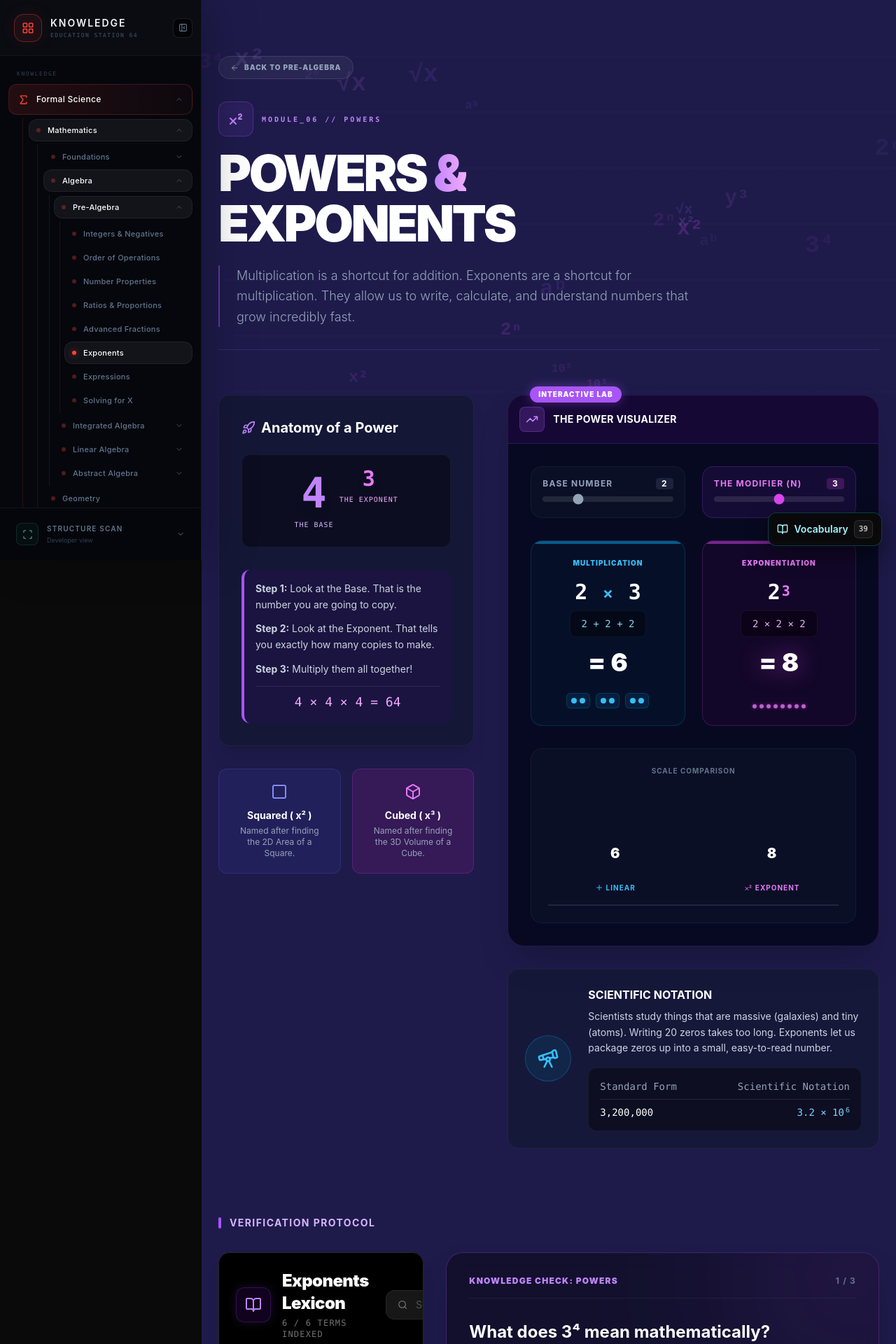
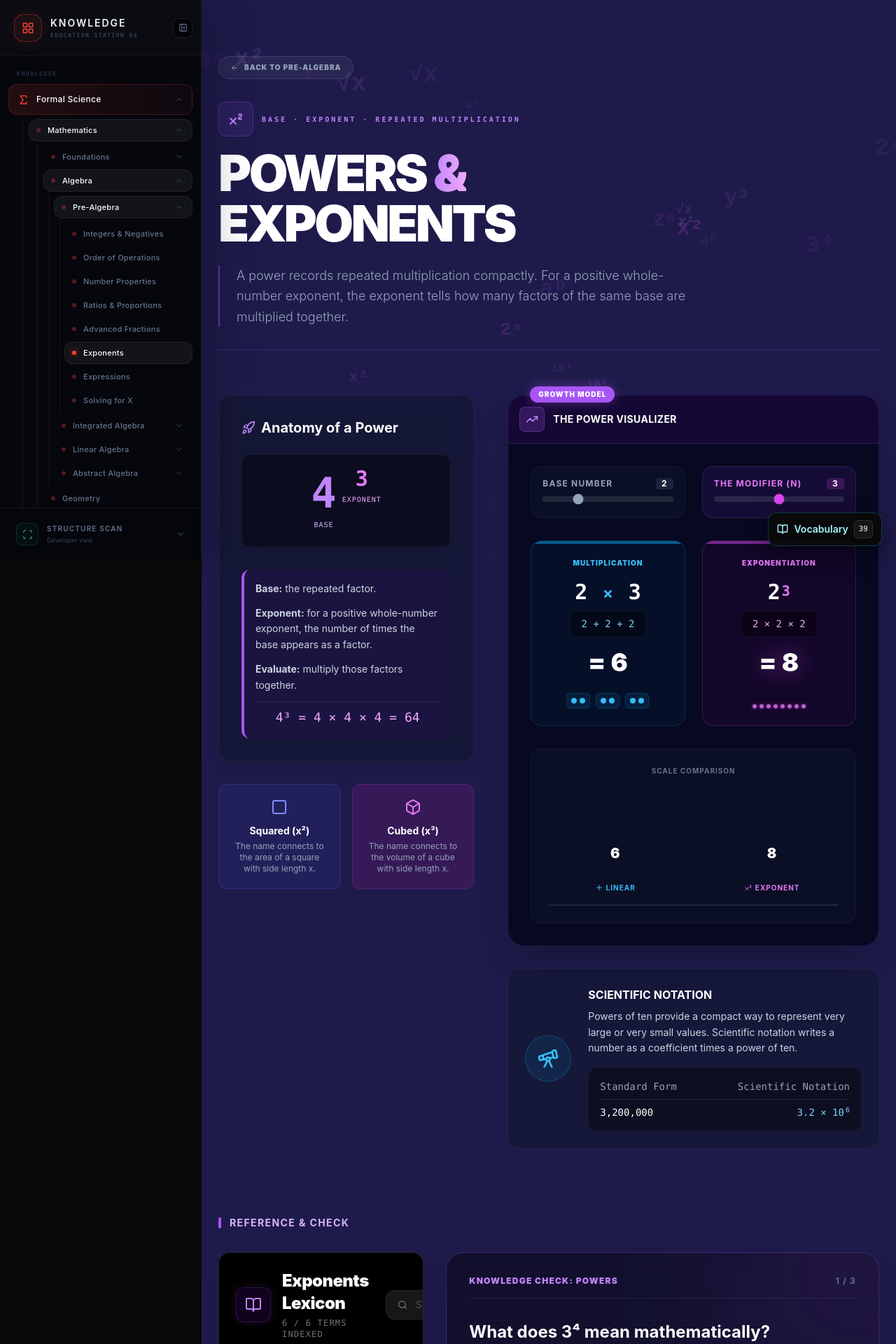
Before and after one commit to nickf723/ed-dev, a Next.js app: page /formal-science/mathematics/algebra/pre-algebra/exponents in a window 1280 px wide. Shown: the top 1920 px of the page at 70% size. Built offline with nearby package versions, Linux system fonts and the light colour scheme.

Commit message:
Scope exponent definitions to repeated multiplication

```diff
--- a/app/formal-science/mathematics/algebra/pre-algebra/exponents/page.tsx
+++ b/app/formal-science/mathematics/algebra/pre-algebra/exponents/page.tsx
@@ -4,10 +4,9 @@ import ExponentsBackground from "./_components/ExponentsBackground";
 import ExponentialGrowthLab from "./_components/ExponentialGrowthLab";
 import {
   Superscript, ArrowRight, Rocket,
-  Box, Square, CheckCircle2, ArrowLeft, Telescope
+  Box, Square, ArrowLeft, Telescope
 } from "lucide-react";
 
-// VERIFICATION PROTOCOL IMPORTS
 import Assessment from "@/app/_components/Assessment";
 import VocabApplet from "@/app/_components/VocabApplet";
 import { exponentsVocab } from "@/app/_data/vocab/e/exponents";
@@ -20,10 +19,6 @@ export default function ExponentsPage() {
       <div className="absolute inset-0 bg-radial-vignette opacity-80 pointer-events-none z-0" />
 
       <div className="relative z-10 container mx-auto px-6 py-12">
-
-        {/* =========================================
-            HEADER
-        ========================================= */}
         <header className="mb-16 border-b border-purple-500/20 pb-8 mt-8">
             <Link href="/formal-science/mathematics/algebra/pre-algebra" className="inline-flex items-center gap-2 text-[10px] font-black uppercase tracking-widest text-slate-400 hover:text-white transition-colors mb-8 bg-white/5 px-4 py-2 rounded-full border border-white/10">
                 <ArrowLeft size={12} /> Back to Pre-Algebra
@@ -34,7 +29,7 @@ export default function ExponentsPage() {
               <Superscript className="text-purple-400" size={24} />
             </span>
             <span className="text-[10px] font-mono uppercase tracking-[0.3em] text-purple-400 font-bold">
-              Module_06 // Powers
+              Base · exponent · repeated multiplication
             </span>
           </div>
           <h1 className="text-5xl md:text-7xl font-black text-white tracking-tighter uppercase leading-none">
@@ -42,16 +37,12 @@ export default function ExponentsPage() {
             EXPONENTS
           </h1>
           <p className="mt-6 text-slate-400 max-w-2xl text-lg font-light leading-relaxed border-l-2 border-purple-500/50 pl-6">
-            Multiplication is a shortcut for addition. Exponents are a shortcut for multiplication. They allow us to write, calculate, and understand numbers that grow incredibly fast.
+            A power records repeated multiplication compactly. For a positive whole-number exponent, the exponent tells how many factors of the same base are multiplied together.
           </p>
         </header>
 
         <div className="grid grid-cols-1 lg:grid-cols-12 gap-12 mb-24">
-
-          {/* LEFT: THEORY */}
           <div className="lg:col-span-5 space-y-8">
-
-            {/* The Anatomy */}
             <div className="p-8 bg-slate-900/60 border border-white/5 rounded-2xl backdrop-blur-md shadow-xl">
               <h3 className="text-xl font-bold text-white mb-6 flex items-center gap-2">
                 <Rocket size={20} className="text-purple-400" /> Anatomy of a Power
@@ -60,54 +51,50 @@ export default function ExponentsPage() {
               <div className="flex items-start justify-center gap-2 font-mono mb-8 p-6 bg-black/40 rounded-xl border border-white/5">
                   <div className="text-center">
                       <span className="text-6xl font-black text-purple-400 drop-shadow-lg">4</span>
-                      <div className="text-[10px] text-purple-300 uppercase tracking-widest mt-2">The Base</div>
+                      <div className="text-[10px] text-purple-300 uppercase tracking-widest mt-2">Base</div>
                   </div>
                   <div className="text-center -mt-2">
                       <span className="text-3xl font-black text-fuchsia-400 drop-shadow-lg">3</span>
-                      <div className="text-[10px] text-fuchsia-300 uppercase tracking-widest mt-1">The Exponent</div>
+                      <div className="text-[10px] text-fuchsia-300 uppercase tracking-widest mt-1">Exponent</div>
                   </div>
               </div>
 
               <div className="space-y-3 text-sm text-slate-300 leading-relaxed bg-purple-950/20 p-4 rounded-xl border-l-4 border-purple-500">
-                  <p><strong>Step 1:</strong> Look at the Base. That is the number you are going to copy.</p>
-                  <p><strong>Step 2:</strong> Look at the Exponent. That tells you exactly how many copies to make.</p>
-                  <p><strong>Step 3:</strong> Multiply them all together!</p>
+                  <p><strong>Base:</strong> the repeated factor.</p>
+                  <p><strong>Exponent:</strong> for a positive whole-number exponent, the number of times the base appears as a factor.</p>
+                  <p><strong>Evaluate:</strong> multiply those factors together.</p>
                   <p className="font-mono text-fuchsia-300 pt-2 border-t border-white/10 mt-2 text-center text-lg">
-                      4 × 4 × 4 = 64
+                      4³ = 4 × 4 × 4 = 64
                   </p>
               </div>
             </div>
 
-            {/* Geometry Connection */}
             <div className="grid grid-cols-2 gap-4">
                 <div className="bg-indigo-900/30 border border-indigo-500/20 p-5 rounded-xl flex flex-col items-center text-center gap-3">
                     <Square size={24} className="text-indigo-400" />
                     <div>
-                        <div className="text-sm font-bold text-white">Squared ( x² )</div>
-                        <div className="text-xs text-slate-400 mt-1">Named after finding the 2D Area of a Square.</div>
+                        <div className="text-sm font-bold text-white">Squared (x²)</div>
+                        <div className="text-xs text-slate-400 mt-1">The name connects to the area of a square with side length x.</div>
                     </div>
                 </div>
                 <div className="bg-fuchsia-900/30 border border-fuchsia-500/20 p-5 rounded-xl flex flex-col items-center text-center gap-3">
                     <Box size={24} className="text-fuchsia-400" />
                     <div>
-                        <div className="text-sm font-bold text-white">Cubed ( x³ )</div>
-                        <div className="text-xs text-slate-400 mt-1">Named after finding the 3D Volume of a Cube.</div>
+                        <div className="text-sm font-bold text-white">Cubed (x³)</div>
+                        <div className="text-xs text-slate-400 mt-1">The name connects to the volume of a cube with side length x.</div>
                     </div>
                 </div>
             </div>
-
           </div>
 
-          {/* RIGHT: THE LABORATORY & SCIENCE */}
           <div className="lg:col-span-7 space-y-8">
             <div className="relative">
                 <div className="absolute -top-3 left-8 bg-purple-500 text-white text-[10px] font-black uppercase tracking-widest px-3 py-1 rounded-full shadow-[0_0_15px_rgba(168,85,247,0.4)] z-20">
-                    Interactive Lab
+                    Growth Model
                 </div>
                 <ExponentialGrowthLab />
             </div>
 
-            {/* Scientific Notation */}
             <div className="p-6 bg-slate-900/50 border border-white/5 rounded-2xl flex flex-col md:flex-row items-center gap-6">
                <div className="p-4 bg-sky-900/30 rounded-full border border-sky-500/30 shrink-0">
                    <Telescope size={32} className="text-sky-400" />
@@ -115,7 +102,7 @@ export default function ExponentsPage() {
                <div>
                    <h4 className="text-base font-bold text-white uppercase mb-2">Scientific Notation</h4>
                    <p className="text-sm text-slate-300 leading-relaxed mb-4">
-                       Scientists study things that are massive (galaxies) and tiny (atoms). Writing 20 zeros takes too long. Exponents let us package zeros up into a small, easy-to-read number.
+                       Powers of ten provide a compact way to represent very large or very small values. Scientific notation writes a number as a coefficient times a power of ten.
                    </p>
                    <div className="bg-black/40 p-4 rounded-xl font-mono text-sm border border-white/5">
                        <div className="flex justify-between items-center text-slate-400 mb-2 pb-2 border-b border-white/10">
@@ -129,17 +116,13 @@ export default function ExponentsPage() {
                    </div>
                </div>
             </div>
-
           </div>
         </div>
 
-        {/* =========================================
-            VERIFICATION PROTOCOL
-        ========================================= */}
         <section className="mt-auto">
             <div className="flex items-center gap-3 mb-8">
                 <div className="h-4 w-1 bg-purple-500 rounded-full" />
-                <h2 className="text-sm font-bold text-purple-300 uppercase tracking-widest">Verification Protocol</h2>
+                <h2 className="text-sm font-bold text-purple-300 uppercase tracking-widest">Reference & Check</h2>
             </div>
 
             <div className="grid grid-cols-1 lg:grid-cols-3 gap-8">
@@ -161,17 +144,14 @@ export default function ExponentsPage() {
             </div>
         </section>
 
-        {/* =========================================
-            FOOTER / NAVIGATION
-        ========================================= */}
         <div className="mt-24 pt-12 border-t border-white/10 flex flex-col md:flex-row items-center justify-between gap-8">
             <div className="flex items-center gap-4">
                 <div className="w-16 h-16 rounded-full bg-purple-500/10 border border-purple-500/20 flex items-center justify-center text-purple-400">
-                    <CheckCircle2 size={32} />
+                    <Superscript size={30} />
                 </div>
                 <div>
-                    <h3 className="text-xl font-black text-white">Rule Mastery</h3>
-                    <p className="text-zinc-400 text-sm font-light">You have harnessed the power of exponential growth.</p>
+                    <h3 className="text-xl font-black text-white">Connect Forward</h3>
+                    <p className="text-zinc-400 text-sm font-light">Powers become structural parts of algebraic terms, so recognizing bases and exponents prepares you to read expressions accurately.</p>
                 </div>
             </div>
 
```
